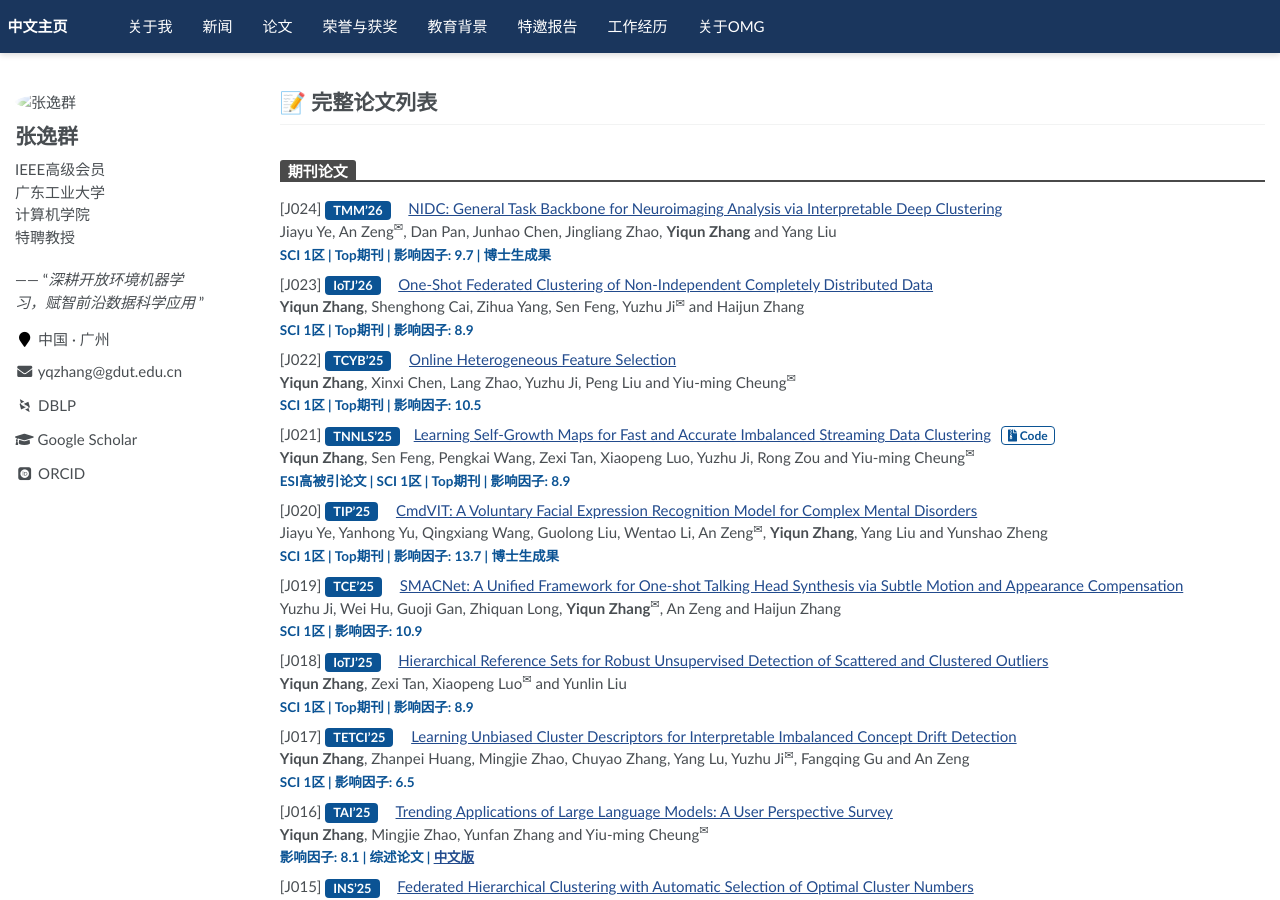
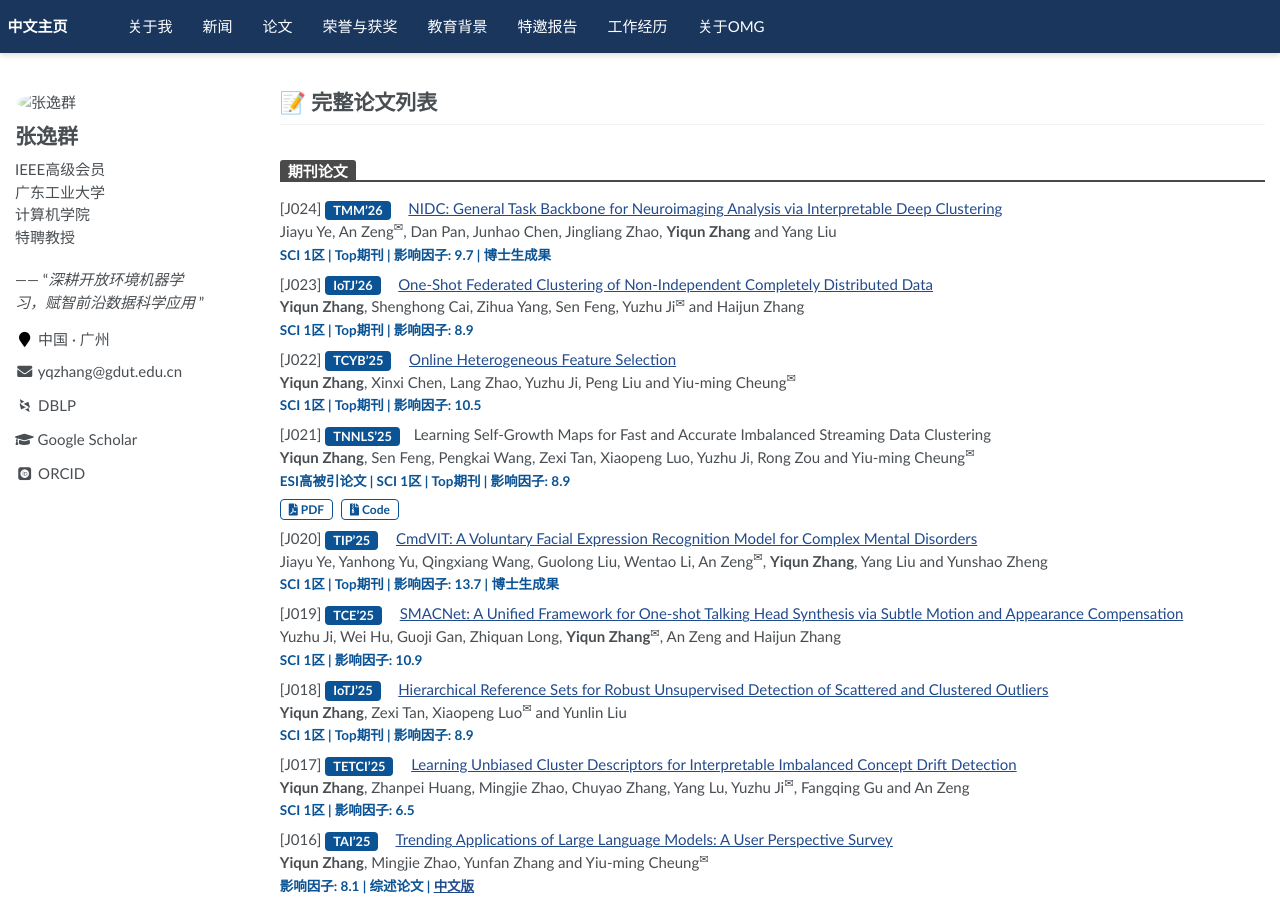
Before and after one commit to yqzhang-Zz/zh-publications, a Jekyll site: the page built from _pages/about.md, in a window 1280 px wide and 900 px high. Built offline with Jekyll 4.4.1, drawn with Linux system fonts in a browser that asks for light colours; some web fonts are replaced; a script that is not in the unit is left out; comment, search, counter and statistics services are not loaded.

Commit message:
Update about.md

```diff
--- a/_pages/about.md
+++ b/_pages/about.md
@@ -44,11 +44,10 @@ TCYB'25</span>
 **Yiqun Zhang**, Xinxi Chen, Lang Zhao, Yuzhu Ji, Peng Liu and Yiu-ming Cheung<sup>&#x2709;</sup><br>
 <span style="color: #0b5394; font-size: 0.9em; font-weight: bold;">SCI 1区 | Top期刊 | 影响因子: 10.5</span>
 
-[J021] <span style="display: inline-block; background-color: #0b5394; color: #ffffff; padding: 2px 8px; border-radius: 4px; font-weight: bold; font-size: 0.85em; margin-right: 10px; vertical-align: middle; line-height: 1.2;">
-TNNLS'25</span>
-[Learning Self-Growth Maps for Fast and Accurate Imbalanced Streaming Data Clustering](https://arxiv.org/abs/2404.09243) <a href="https://www.comp.hkbu.edu.hk/~ymc/papers/journal/Source_code/TNNLS-2025-3563769-code.zip" target="_blank" style="color: #0b5394; border: 1px solid #0b5394; border-radius: 4px; padding: 1px 6px; text-decoration: none; font-weight: bold; font-size: 0.8em; margin-left: 6px; white-space: nowrap;"><i class="fas fa-file-archive"></i> Code</a><br>
+[J021] <span style="display: inline-block; background-color: #0b5394; color: #ffffff; padding: 2px 8px; border-radius: 4px; font-weight: bold; font-size: 0.85em; margin-right: 10px; vertical-align: middle; line-height: 1.2;">TNNLS'25</span> Learning Self-Growth Maps for Fast and Accurate Imbalanced Streaming Data Clustering<br>
 **Yiqun Zhang**, Sen Feng, Pengkai Wang, Zexi Tan, Xiaopeng Luo, Yuzhu Ji, Rong Zou and Yiu-ming Cheung<sup>&#x2709;</sup><br>
-<span style="color: #0b5394; font-size: 0.9em; font-weight: bold;">ESI高被引论文 | SCI 1区 | Top期刊 | 影响因子: 8.9</span>
+<span style="color: #0b5394; font-size: 0.9em; font-weight: bold;">ESI高被引论文 | SCI 1区 | Top期刊 | 影响因子: 8.9</span><br>
+<span style="display: block; margin-top: 6px;"><a href="https://arxiv.org/abs/2404.09243" target="_blank" style="color: #0b5394; border: 1px solid #0b5394; border-radius: 4px; padding: 2px 8px; text-decoration: none; font-weight: bold; font-size: 0.8em; margin-right: 8px; white-space: nowrap;"><i class="fas fa-file-pdf"></i> PDF</a><a href="https://www.comp.hkbu.edu.hk/~ymc/papers/journal/Source_code/TNNLS-2025-3563769-code.zip" target="_blank" style="color: #0b5394; border: 1px solid #0b5394; border-radius: 4px; padding: 2px 8px; text-decoration: none; font-weight: bold; font-size: 0.8em; margin-right: 8px; white-space: nowrap;"><i class="fas fa-file-archive"></i> Code</a></span>
 
 [J020] <span style="display: inline-block; background-color: #0b5394; color: #ffffff; padding: 2px 8px; border-radius: 4px; font-weight: bold; font-size: 0.85em; margin-right: 10px; vertical-align: middle; line-height: 1.2;">
 TIP'25</span>
```
